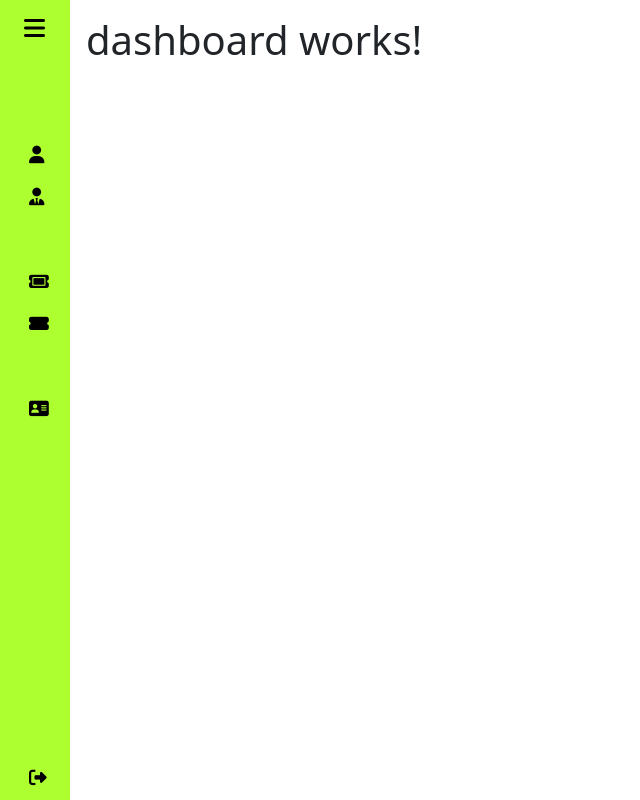
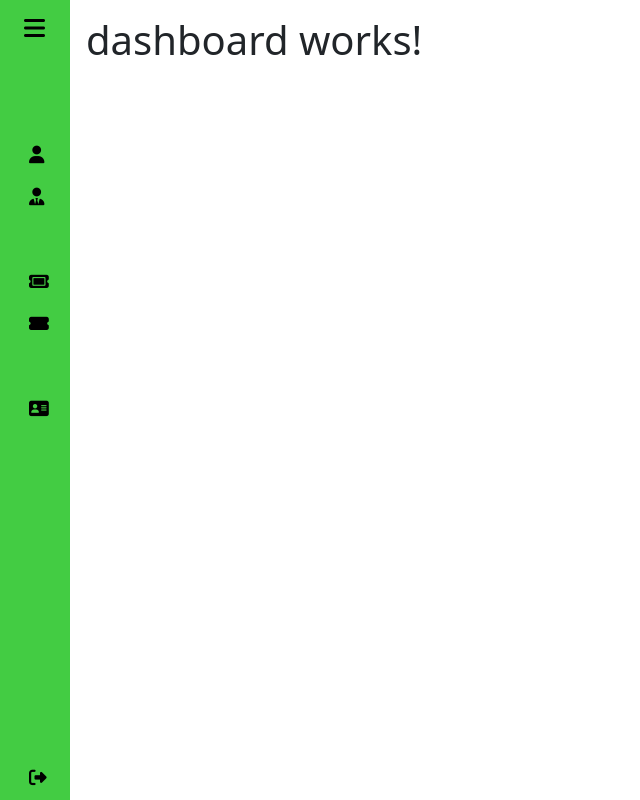
Before and after one commit to ast2u/ecc-helpdesk-frontend, an Angular app: page /dashboard in a window 1280 px wide. Shown: the whole page, without its empty margins (0-640 px from the left). Built offline with nearby package versions, Linux system fonts and the light colour scheme; sample sign-in values are in the browser's storage.

Commit message:
Update design for layout

```diff
--- a/src/app/layout/layout.component.css
+++ b/src/app/layout/layout.component.css
@@ -21,7 +21,7 @@ li {
     width: 70px;
     min-width: 70px;
     z-index: 1000;
-    background-color: greenyellow;
+    background-color: rgb(67, 204, 67);
     transition: all 0.3s ease-in-out;
     display: flex;
     flex-direction: column;
--- a/src/app/layout/layout.component.html
+++ b/src/app/layout/layout.component.html
@@ -24,7 +24,7 @@
       </li>
       <li class="sidebar-header">Manage, Create & View</li>
       <li class="sidebar-item">
-        <a href="/" class="sidebar-link">
+        <a routerLink="/tickets" routerLinkActive="active" class="sidebar-link">
           <i class="fas fa-ticket"></i>
           <span>Tickets</span>
         </a>
@@ -39,7 +39,7 @@
       <li class="sidebar-item">
         <a href="/" class="sidebar-link">
           <i class="fas fa-address-card"></i>
-          <span>Edit Profile</span>
+          <span>Profile</span>
         </a>
       </li>
     </ul>
```
